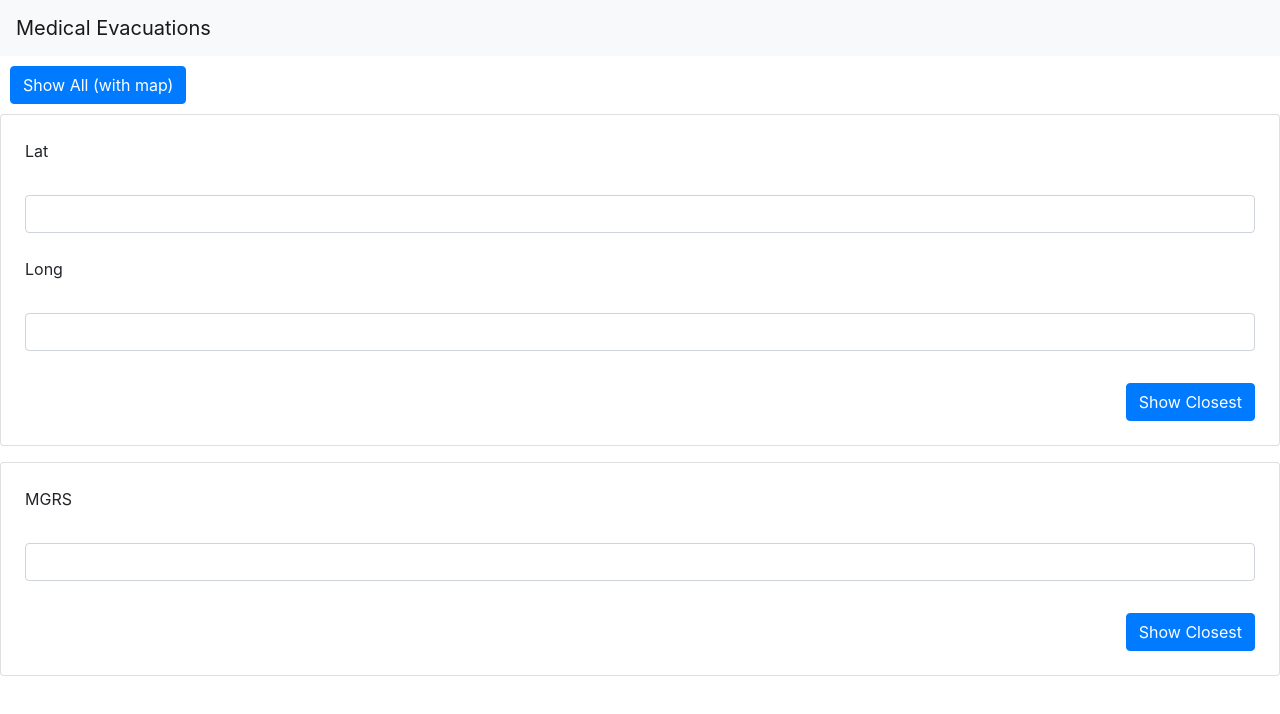
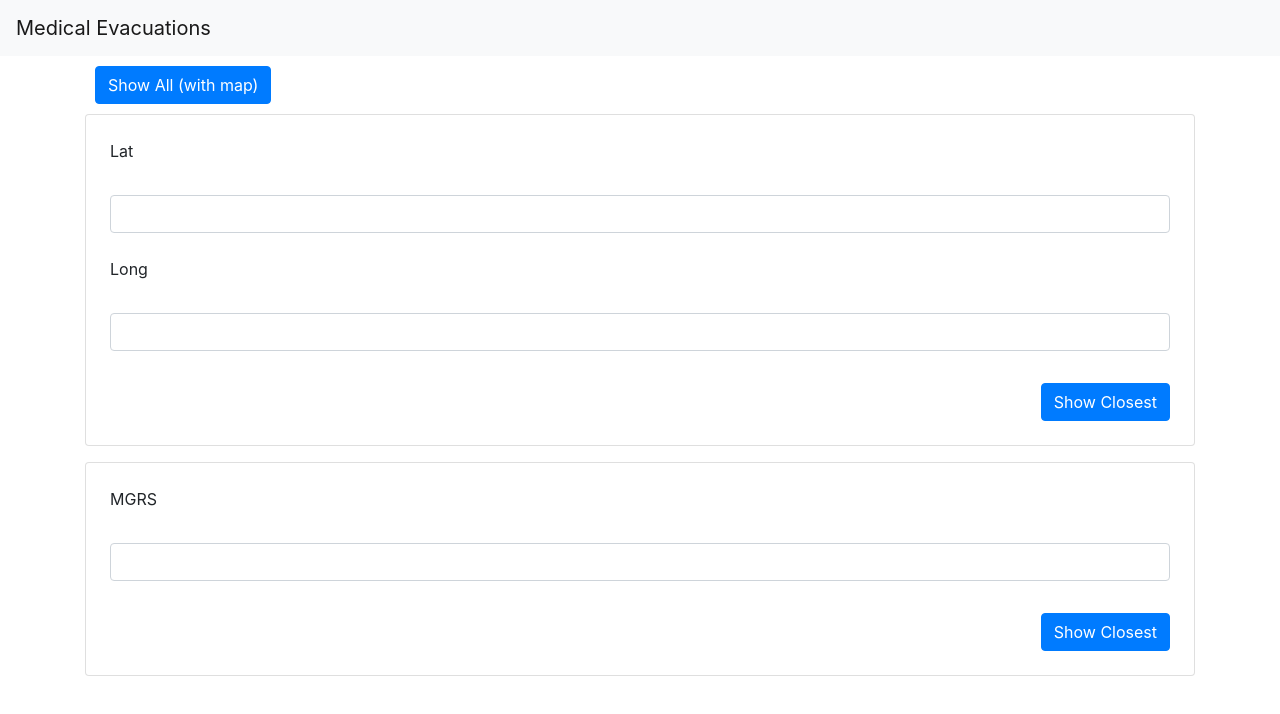
Before and after one commit to Ali-Kazmi/medicalevac, an Angular app: page / in a window 1280 px wide. Shown: the top 714 px of the page. Built offline with nearby package versions, Linux system fonts and the light colour scheme.

Commit message:
moar css, separated the two boxes

```diff
--- a/src/app/app.component.html
+++ b/src/app/app.component.html
@@ -1,4 +1,6 @@
 <app-title-bar></app-title-bar>
-<app-output-table></app-output-table>
-<app-closest></app-closest>
-<app-mgrs-options></app-mgrs-options>
+<div class='container'>
+    <app-output-table></app-output-table>
+    <app-closest></app-closest>
+    <app-mgrs-options></app-mgrs-options>
+</div>
```
